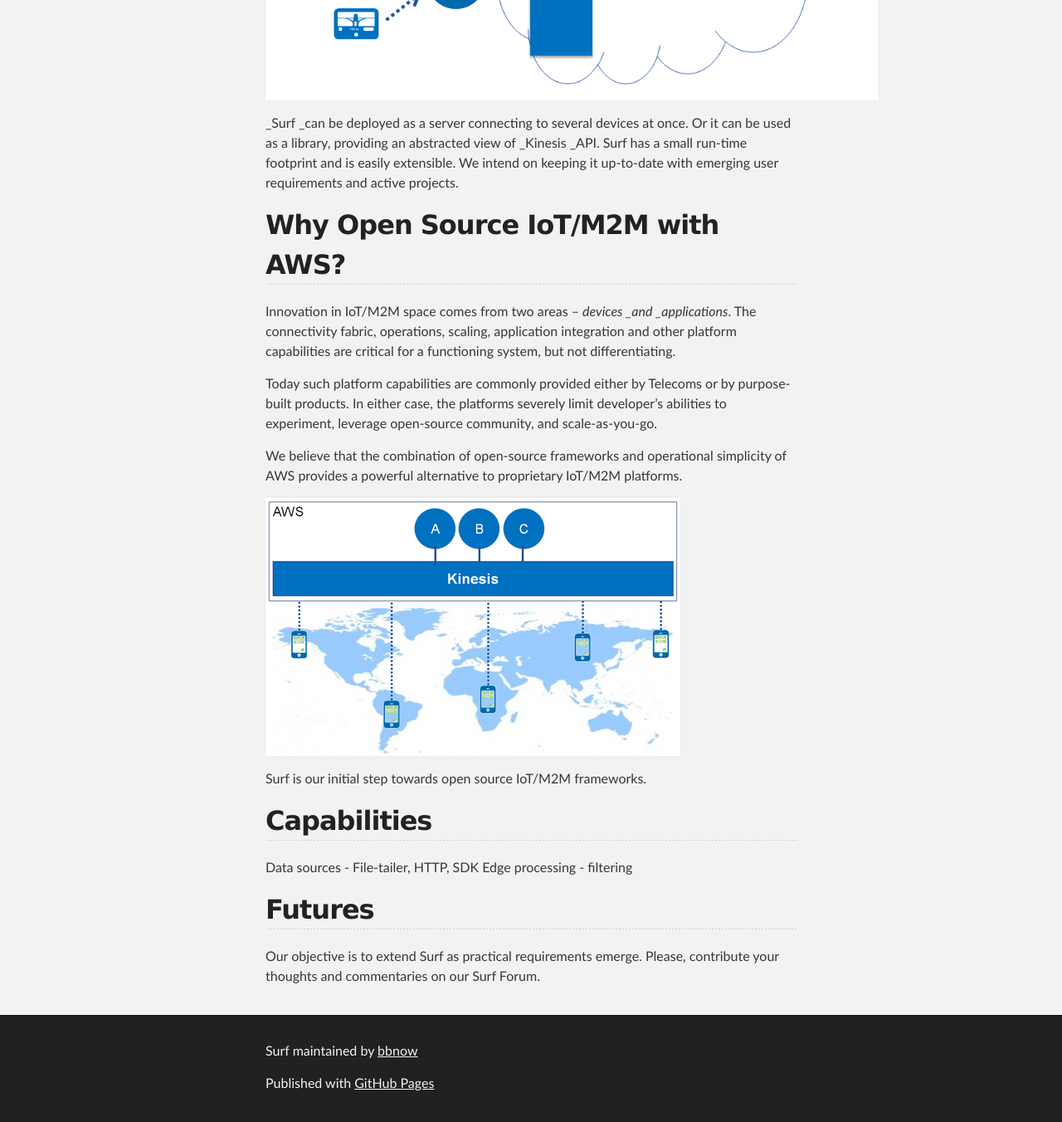
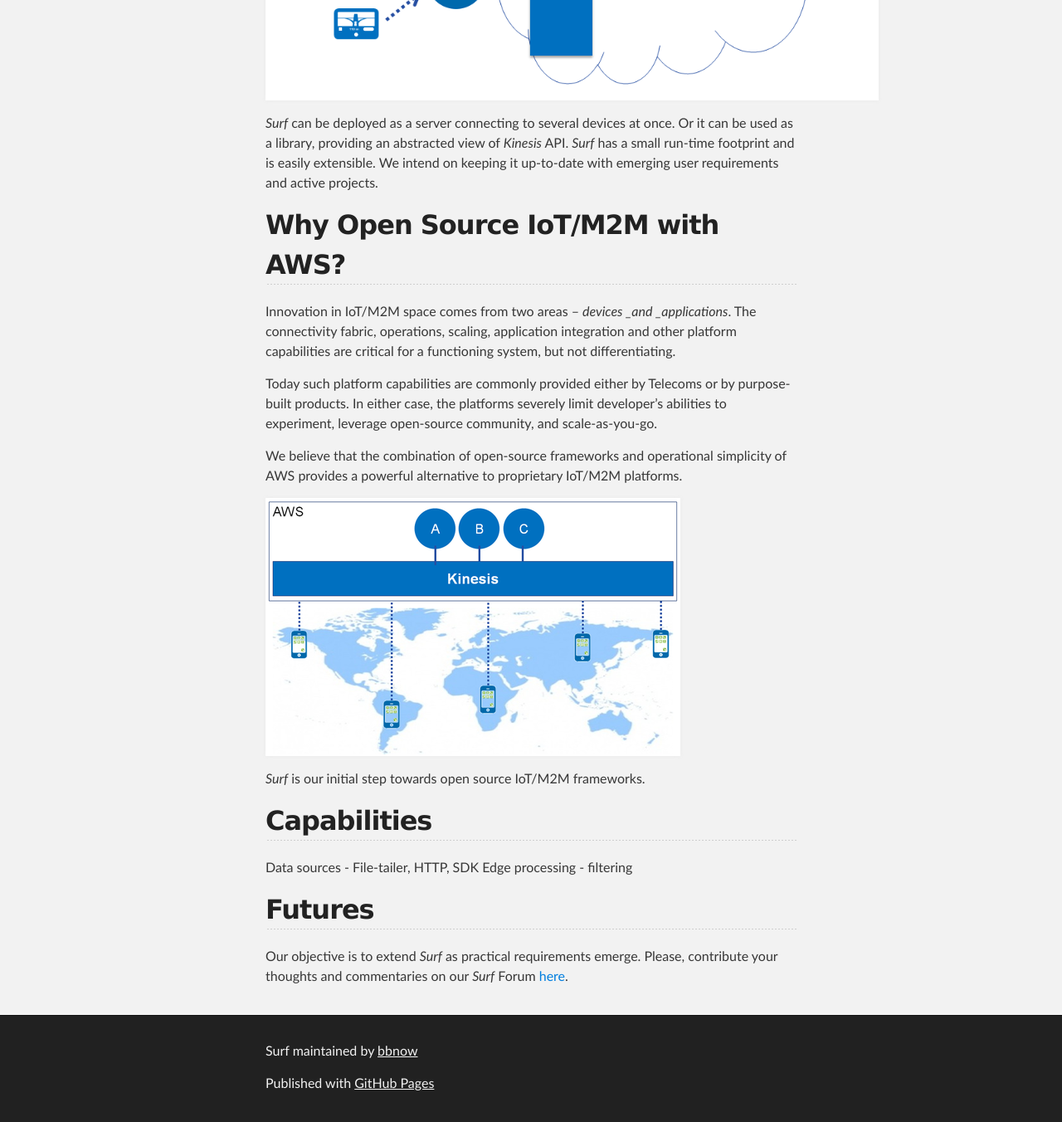
Before and after one commit to bbnow/surf-landing-page, a plain HTML site: page index.html in a window 1280 px wide. Shown: the part 780-2132 px from the top of the page at 83% size. Drawn offline with Linux system fonts and the light colour scheme.

```diff
--- a/index.html
+++ b/index.html
@@ -38,7 +38,7 @@
 
 <p><img src="images/surf_image.PNG" alt="Surf Image"></p>
 
-<p>_Surf _can be deployed as a server connecting to several devices at once. Or it can be used as a library, providing an abstracted view of _Kinesis _API. Surf has a small run-time footprint and is easily extensible. We intend on keeping it up-to-date with emerging user requirements and active projects.</p>
+<p><em>Surf</em> can be deployed as a server connecting to several devices at once. Or it can be used as a library, providing an abstracted view of <em>Kinesis</em> API. <em>Surf</em> has a small run-time footprint and is easily extensible. We intend on keeping it up-to-date with emerging user requirements and active projects.</p>
 
 <h2>
 <a name="why-open-source-iotm2m-with-aws" class="anchor" href="#why-open-source-iotm2m-with-aws"><span class="octicon octicon-link"></span></a>Why Open Source IoT/M2M with AWS?</h2>
@@ -51,7 +51,7 @@
 
 <p><img src="images/aws_image.PNG" alt="AWS Image"></p>
 
-<p>Surf is our initial step towards open source IoT/M2M frameworks.</p>
+<p><em>Surf</em> is our initial step towards open source IoT/M2M frameworks.</p>
 
 <h2>
 <a name="capabilities" class="anchor" href="#capabilities"><span class="octicon octicon-link"></span></a>Capabilities</h2>
@@ -62,7 +62,7 @@
 <h2>
 <a name="futures" class="anchor" href="#futures"><span class="octicon octicon-link"></span></a>Futures</h2>
 
-<p>Our objective is to extend Surf as practical requirements emerge. Please, contribute your thoughts and commentaries on our Surf Forum.</p>
+<p>Our objective is to extend <em>Surf</em> as practical requirements emerge. Please, contribute your thoughts and commentaries on our <em>Surf</em> Forum <a href="https://github.com/bbnow/surf-landing-page/generated_pages/forum">here</a>.</p>
       </section>
     </div>
 
```
Also changed, not shown: params.json (+1 -1 lines).
